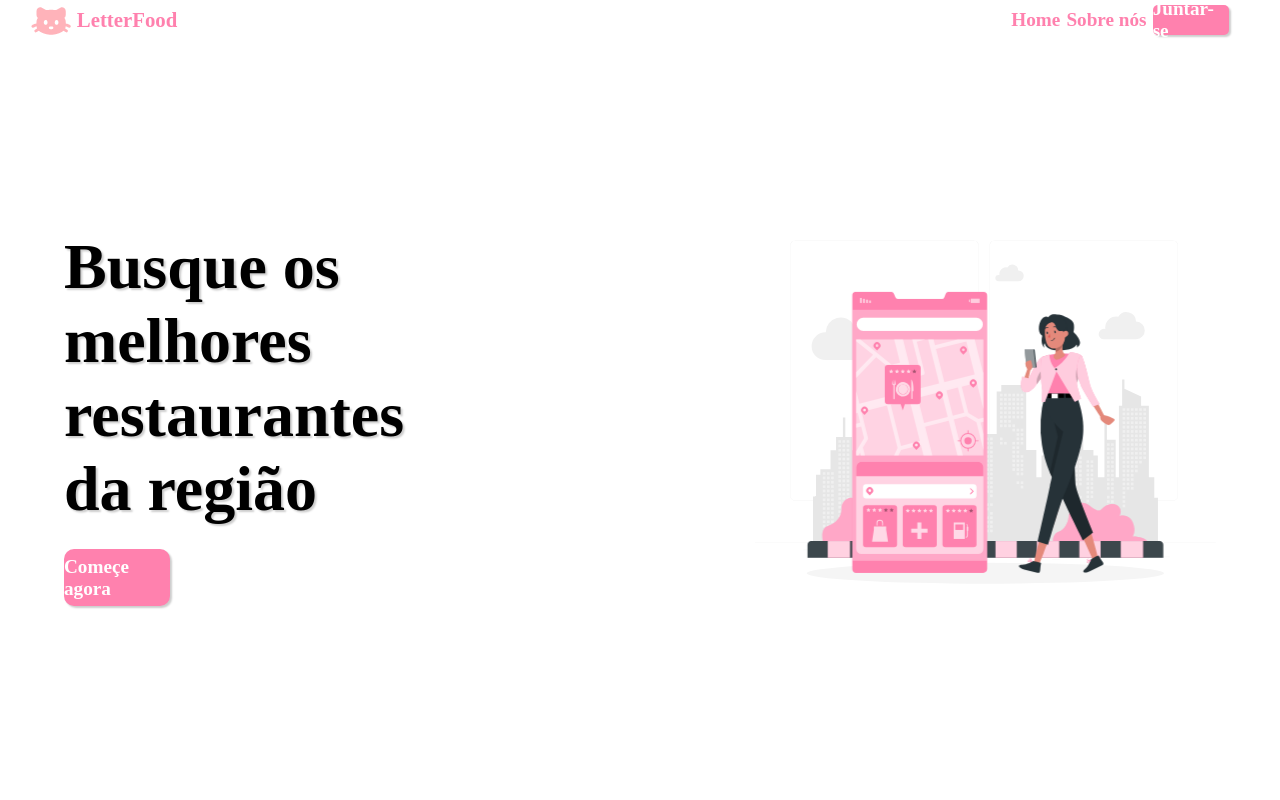
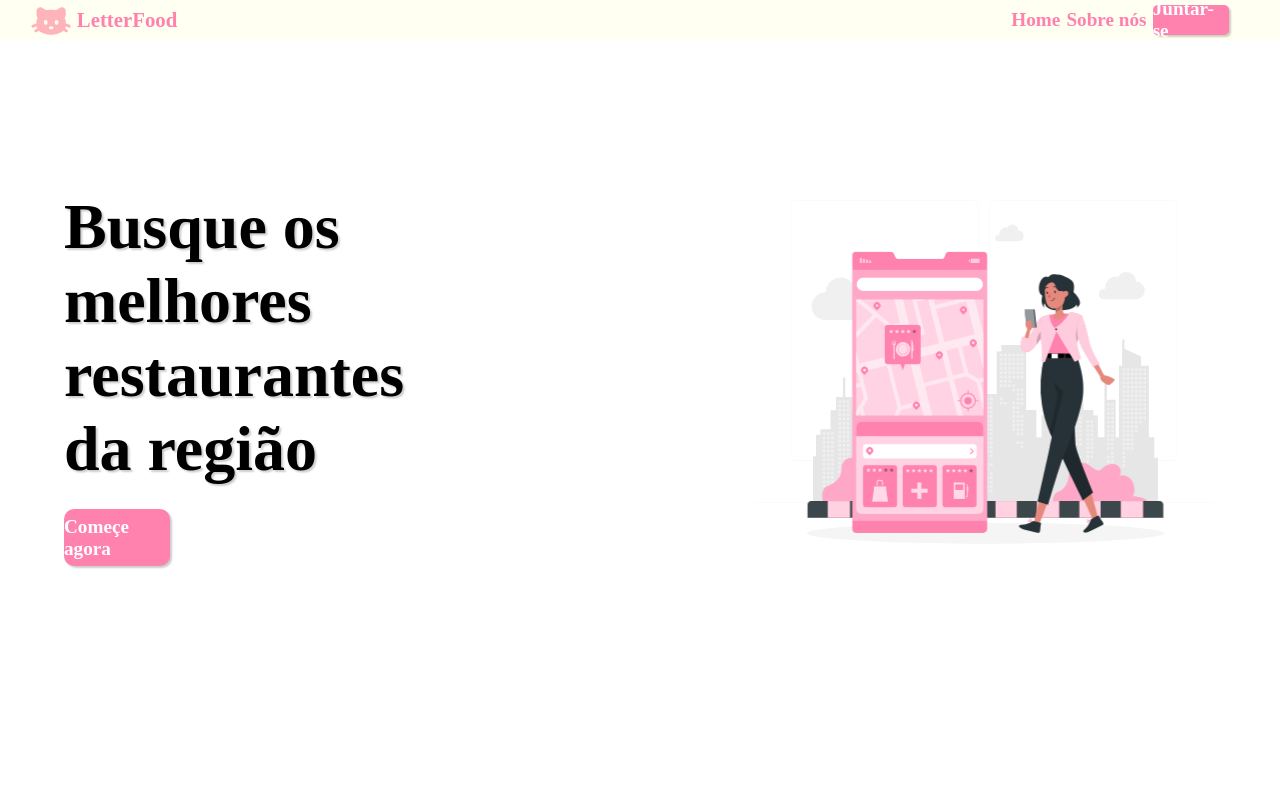
Before and after one commit to S5-2024/angular_letterfood, an Angular app: page / in a window 1280 px wide. Shown: the top 800 px of the page. Built offline with nearby package versions, Linux system fonts and the light colour scheme.

Commit message:
fixando o header acima

```diff
--- a/src/app/pages/landing-page/landing-page.component.css
+++ b/src/app/pages/landing-page/landing-page.component.css
@@ -4,9 +4,12 @@
 
 header{
     display: flex;
+    position: fixed;
+    width: 100vw;
     flex-direction: row;
     justify-content: space-between;
     height: 5vh;
+    background-color: var(--white1);
 }
 
 .lfd_logo{
```
